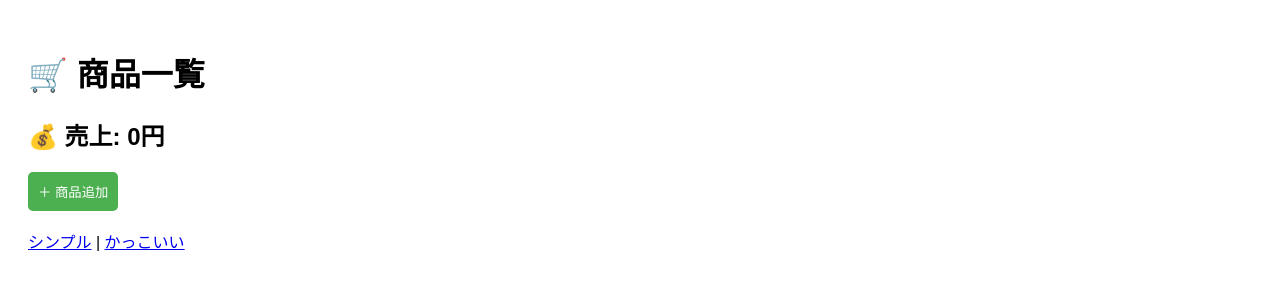
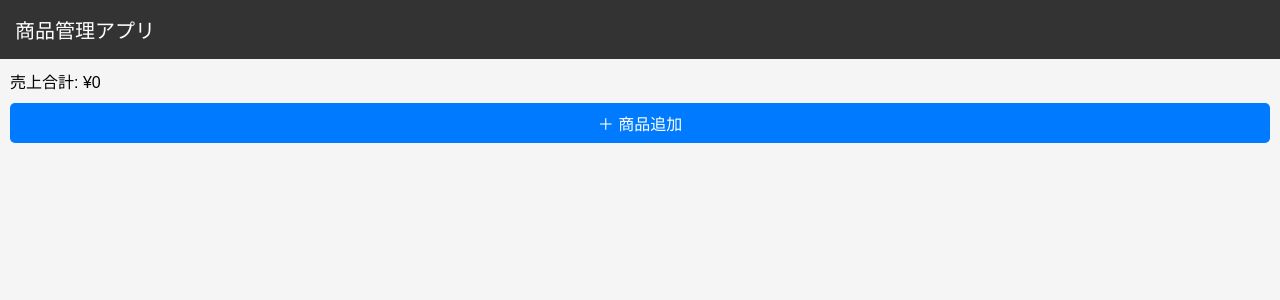
Before and after one commit to kousarada0908-eng/-, a Flask app: page / in a window 1280 px wide. Shown: the top 300 px of the page. Run offline with Flask 3, Linux system fonts and the light colour scheme.

```diff
--- a/templates/index.html
+++ b/templates/index.html
@@ -2,54 +2,95 @@
 <html lang="ja">
 <head>
 <meta charset="UTF-8">
-<meta name="viewport" content="width=device-width, initial-scale=1.0">
-<title>販売サイト</title>
+<title>商品管理</title>
 
-{% if design == "simple" %}
 <style>
-body { font-family: sans-serif; padding: 20px; background: white; color: black; }
-.card { border: 1px solid #ccc; padding: 10px; margin: 10px 0; border-radius: 10px; }
-button { padding: 10px; border: none; background: #4CAF50; color: white; border-radius: 5px; }
+body {
+    font-family: sans-serif;
+    background: #f5f5f5;
+    margin: 0;
+}
+
+.header {
+    background: #333;
+    color: white;
+    padding: 15px;
+    font-size: 20px;
+}
+
+.container {
+    display: flex;
+    flex-wrap: wrap;
+    gap: 20px;
+    padding: 20px;
+}
+
+.card {
+    background: white;
+    width: 200px;
+    border-radius: 10px;
+    box-shadow: 0 4px 10px rgba(0,0,0,0.1);
+    overflow: hidden;
+}
+
+.card img {
+    width: 100%;
+    height: 150px;
+    object-fit: cover;
+}
+
+.card-body {
+    padding: 10px;
+}
+
+.btn {
+    display: block;
+    text-align: center;
+    padding: 8px;
+    margin-top: 10px;
+    background: #007bff;
+    color: white;
+    text-decoration: none;
+    border-radius: 5px;
+}
+
+.btn:hover {
+    background: #0056b3;
+}
 </style>
-{% else %}
-<style>
-body { font-family: sans-serif; padding: 20px; background: black; color: white; }
-.card { background: #222; padding: 10px; margin: 10px 0; border-radius: 10px; }
-button { padding: 10px; border: none; background: orange; color: black; border-radius: 5px; }
-</style>
-{% endif %}
+</head>
 
-</head>
 <body>
 
-<h1>🛒 商品一覧</h1>
-<h2>💰 売上: {{ total_sales }}円</h2>
+<div class="header">
+    商品管理アプリ
+</div>
 
-<a href="/add"><button>＋ 商品追加</button></a>
+<div style="padding: 10px;">
+    売上合計: ¥{{ total_sales }}
+    <br>
+    <a href="/add" class="btn">＋ 商品追加</a>
+</div>
 
-<br><br>
+<div class="container">
+    {% for p in products %}
+    <div class="card">
 
-<a href="/change_design/simple">シンプル</a> |
-<a href="/change_design/cool">かっこいい</a>
+        {% if p.image %}
+        <img src="/static/uploads/{{ p.image }}">
+        {% endif %}
 
-{% for p in products %}
-<div class="card">
-  <h3>{{ p.name }}</h3>
+        <div class="card-body">
+            <h3>{{ p.name }}</h3>
+            <p>¥{{ p.price }}</p>
+            <p>在庫: {{ p.stock }}</p>
 
- {% if p.image %}
-  <img src="/static/uploads/{{ p.image }}" width="150">
-{% endif %}
+            <a href="/sell/{{ loop.index0 }}" class="btn">売る</a>
+        </div>
 
-
-  <p>価格: {{ p.price }}円</p>
-  <p>在庫: {{ p.stock }}</p>
-  <p>売れた数: {{ p.sold }}</p>
-
-  <a href="/sell/{{ loop.index0 }}">
-    <button>売る</button>
-  </a>
+    </div>
+    {% endfor %}
 </div>
-{% endfor %}
 
 </body>
 </html>
```
